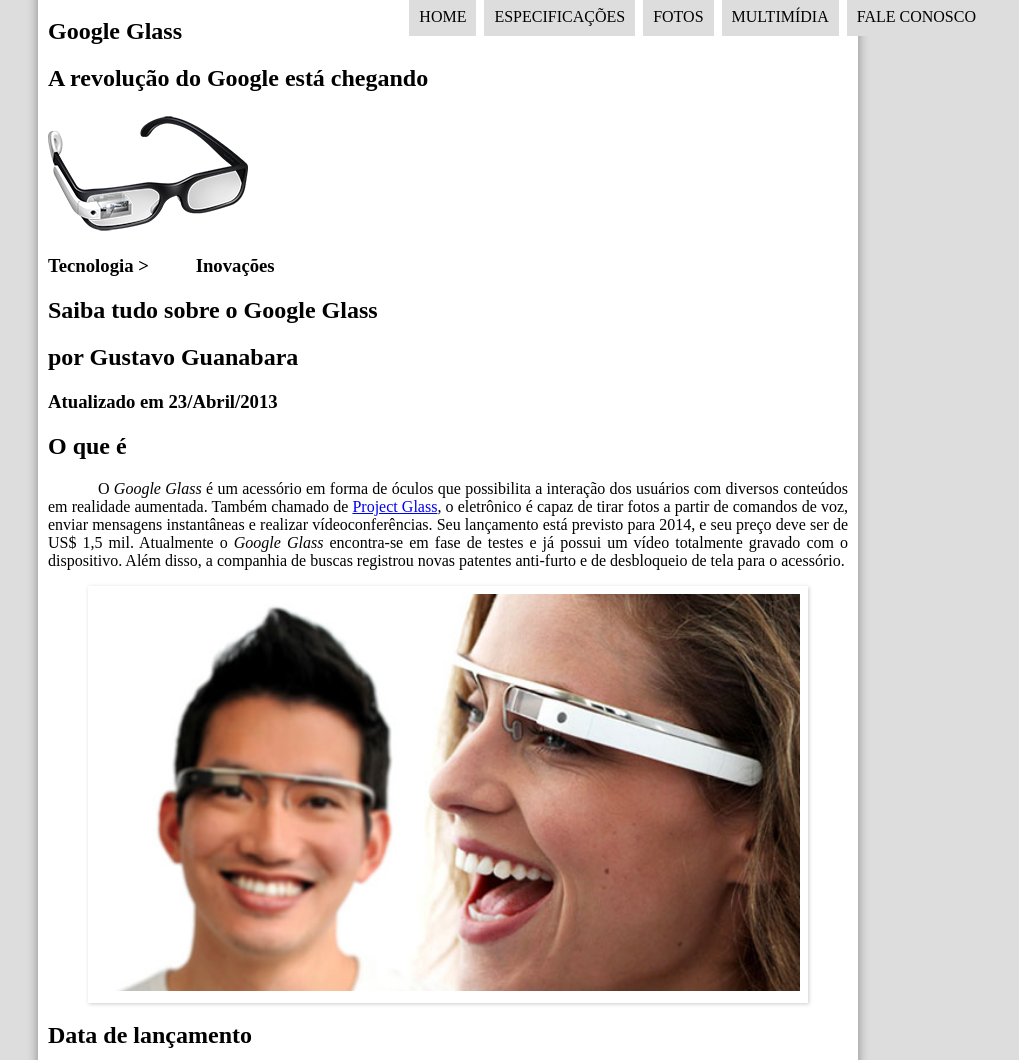
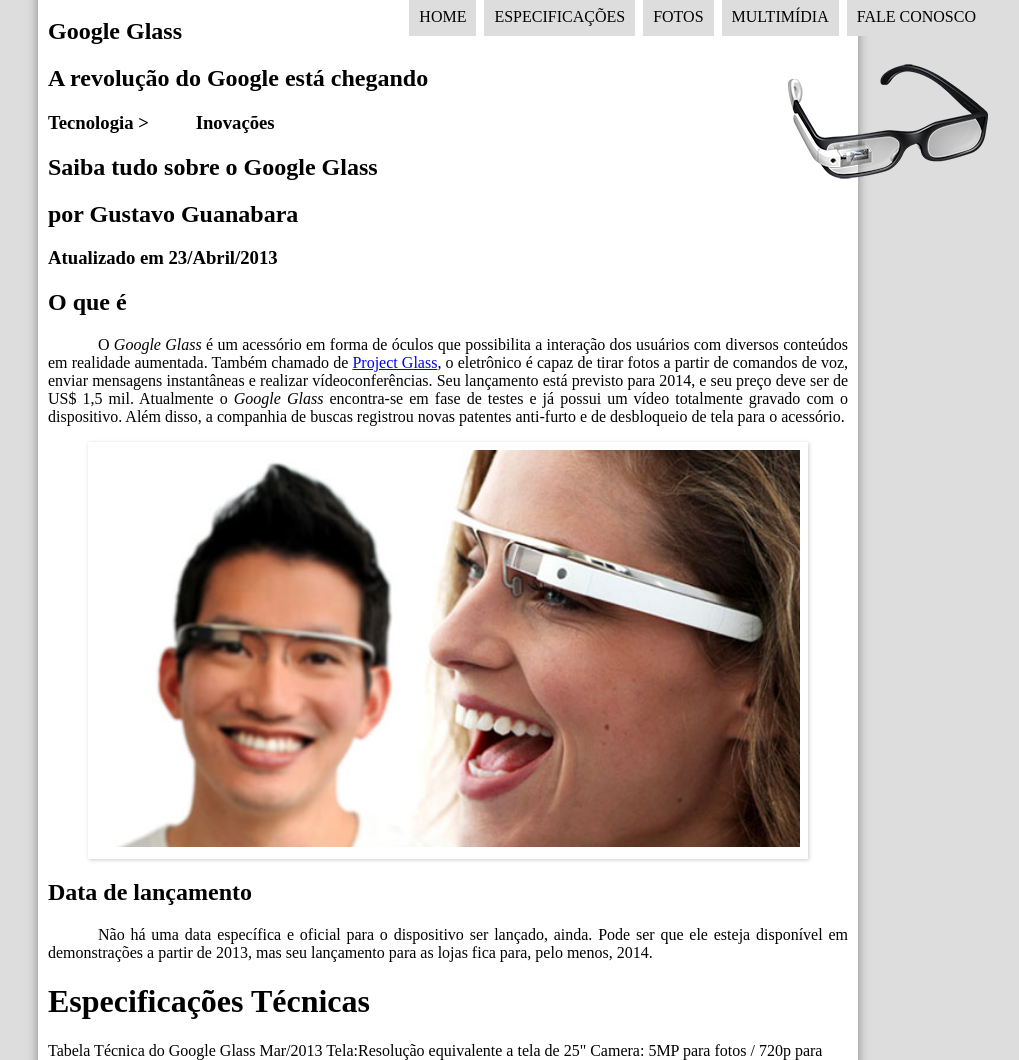
Before and after one commit to MoisesSantana/projeto-glass-html5, a plain HTML site: page index.html in a window 1280 px wide. Shown: the top 1060 px of the page, without its empty margins (192-1211 px from the left). Drawn offline with Linux system fonts and the light colour scheme.

Commit message:
ícone interatívo posicionado

```diff
--- a/_css/style.css
+++ b/_css/style.css
@@ -14,6 +14,11 @@
   text-indent: 50px;
 }
 
+.cabecalho .oculos-pequeno {
+  position: absolute;
+  right: 100px;
+  top: 60px;
+}
 /* Formatação de imagens com legendas */
 
 .foto-legenda {
--- a/index.html
+++ b/index.html
@@ -13,7 +13,7 @@
         <h1>Google Glass</h1>
         <h2>A revolução do Google está chegando</h2>
       </section class="hgroup">
-      <img src="_imagens/glass-oculos-preto-peq.png" alt="Óculos google glass preto">
+      <img class="oculos-pequeno" id="icone" src="_imagens/glass-oculos-preto-peq.png" alt="Óculos google glass preto">
       <nav class="menu">
         <h1>Menu Principal</h1>
         <ul>
```
